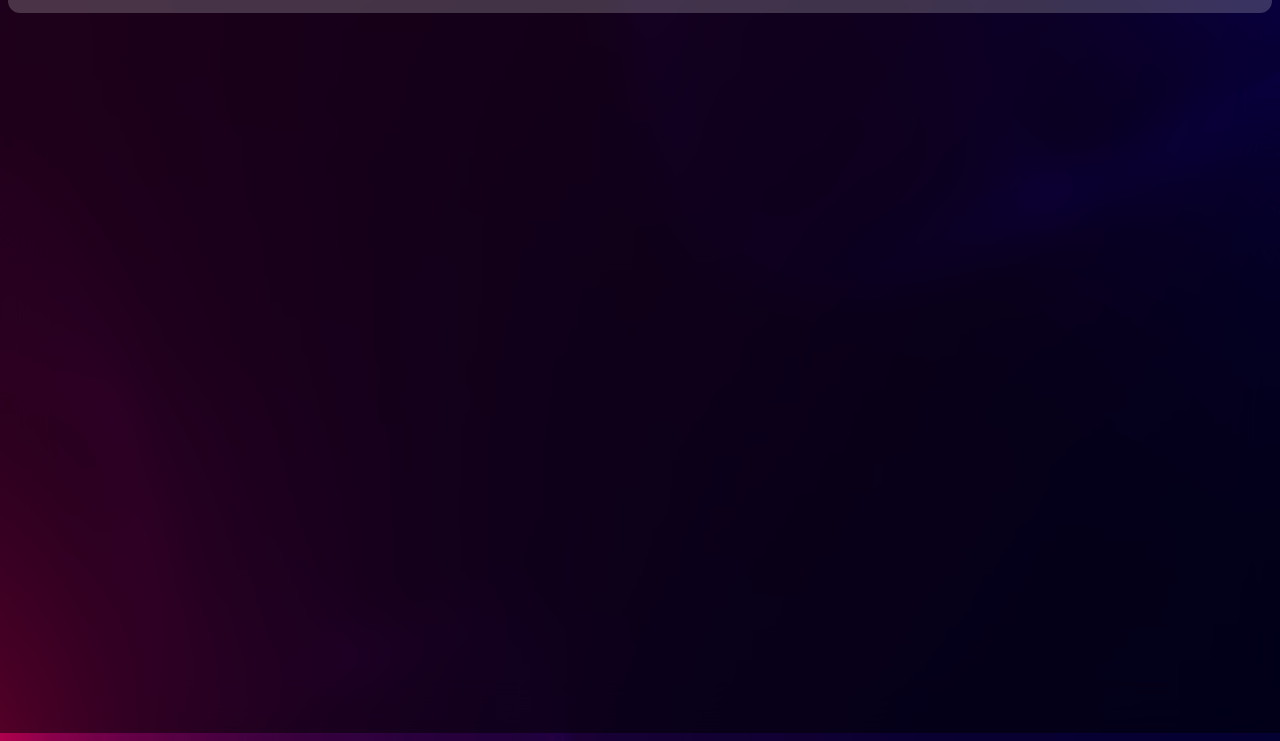
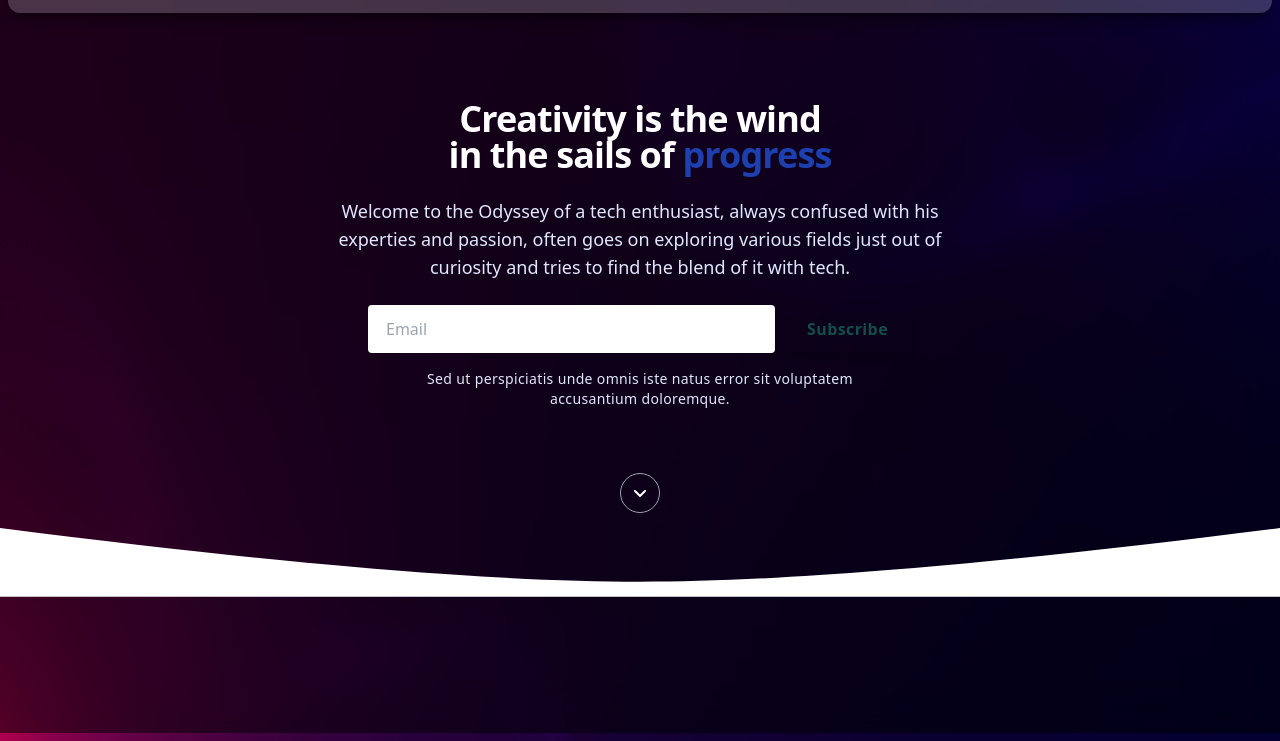
Before and after one commit to whispererofenigma/dynamic-journey, a website: page frontend/index.html in a window 1280 px wide. Shown: the part 67-808 px from the top of the page. Drawn offline with nearby package versions, Linux system fonts and the light colour scheme.

Commit message:
Hero section ongoing

```diff
--- a/frontend/index.html
+++ b/frontend/index.html
@@ -23,7 +23,7 @@
 <body class="h-screen">
     <div id="overlay" class="fixed inset-0 bg-black bg-opacity-50 -z-50 backdrop-blur-xl"></div>
     <header>
-        <nav class="relative px-4 py-4 m-2 rounded-xl flex justify-between items-center bg-white/20 floating">
+        <nav class="relative px-4 py-4 m-2 rounded-xl flex justify-between items-center shadow-lg shadow-black/40 bg-white/20 floating">
             <a class="text-3xl font-bold leading-none" href="#">
                 <svg class="h-10" alt="logo" viewBox="0 0 10240 10240">
                     <path xmlns="http://www.w3.org/2000/svg"
@@ -138,6 +138,53 @@
             </div>
         </nav>
     </div>
+    <div class="relative bg-deep-purple-accent-400">
+        <div class="absolute inset-x-0 bottom-0">
+          <svg viewBox="0 0 224 12" fill="currentColor" class="w-full -mb-1 text-white" preserveAspectRatio="none">
+            <path d="M0,0 C48.8902582,6.27314026 86.2235915,9.40971039 112,9.40971039 C137.776408,9.40971039 175.109742,6.27314026 224,0 L224,12.0441132 L0,12.0441132 L0,0 Z"></path>
+          </svg>
+        </div>
+        <div class="px-4 py-16 mx-auto sm:max-w-xl md:max-w-full lg:max-w-screen-xl md:px-24 lg:px-8 lg:py-20">
+          <div class="relative max-w-2xl sm:mx-auto sm:max-w-xl md:max-w-2xl sm:text-center">
+            <h2 class="mb-6 font-sans text-3xl font-bold tracking-tight text-white sm:text-4xl sm:leading-none">
+              Creativity is the wind<br class="hidden md:block" />
+              in the sails of
+              <span class="relative inline-block">
+                <span class="relative text-blue-800">progress</span>
+              </span>
+            </h2>
+            <p class="mb-6 text-base text-indigo-100 md:text-lg">
+              Welcome to the Odyssey of a tech enthusiast, always confused with his experties and passion, often goes on exploring various fields just out of curiosity and tries to find the blend of it with tech.
+            </p>
+            <form class="flex flex-col items-center w-full mb-4 md:flex-row md:px-16">
+              <input
+                placeholder="Email"
+                required=""
+                type="text"
+                class="flex-grow w-full h-12 px-4 mb-3 text-white transition duration-200 border-2 border-transparent rounded appearance-none md:mr-2 md:mb-0 bg-deep-purple-900 focus:border-teal-accent-700 focus:outline-none focus:shadow-outline"
+              />
+              <a
+                href="/"
+                class="inline-flex items-center justify-center w-full h-12 px-6 font-semibold tracking-wide text-teal-900 transition duration-200 rounded shadow-md md:w-auto hover:text-deep-purple-900 bg-teal-accent-400 hover:bg-teal-accent-700 focus:shadow-outline focus:outline-none"
+              >
+                Subscribe
+              </a>
+            </form>
+            <p class="max-w-md mb-10 text-xs tracking-wide text-indigo-100 sm:text-sm sm:mx-auto md:mb-16">
+              Sed ut perspiciatis unde omnis iste natus error sit voluptatem accusantium doloremque.
+            </p>
+            <a
+              href="/"
+              aria-label="Scroll down"
+              class="flex items-center justify-center w-10 h-10 mx-auto text-white duration-300 transform border border-gray-400 rounded-full hover:text-teal-accent-400 hover:border-teal-accent-400 hover:shadow hover:scale-110"
+            >
+              <svg xmlns="http://www.w3.org/2000/svg" width="12" height="12" viewBox="0 0 12 12" fill="currentColor">
+                <path d="M10.293,3.293,6,7.586,1.707,3.293A1,1,0,0,0,.293,4.707l5,5a1,1,0,0,0,1.414,0l5-5a1,1,0,1,0-1.414-1.414Z"></path>
+              </svg>
+            </a>
+          </div>
+        </div>
+      </div>
 </body>
 
 <script>
```
Also changed, not shown: frontend/public/styles/tailwind.css.
